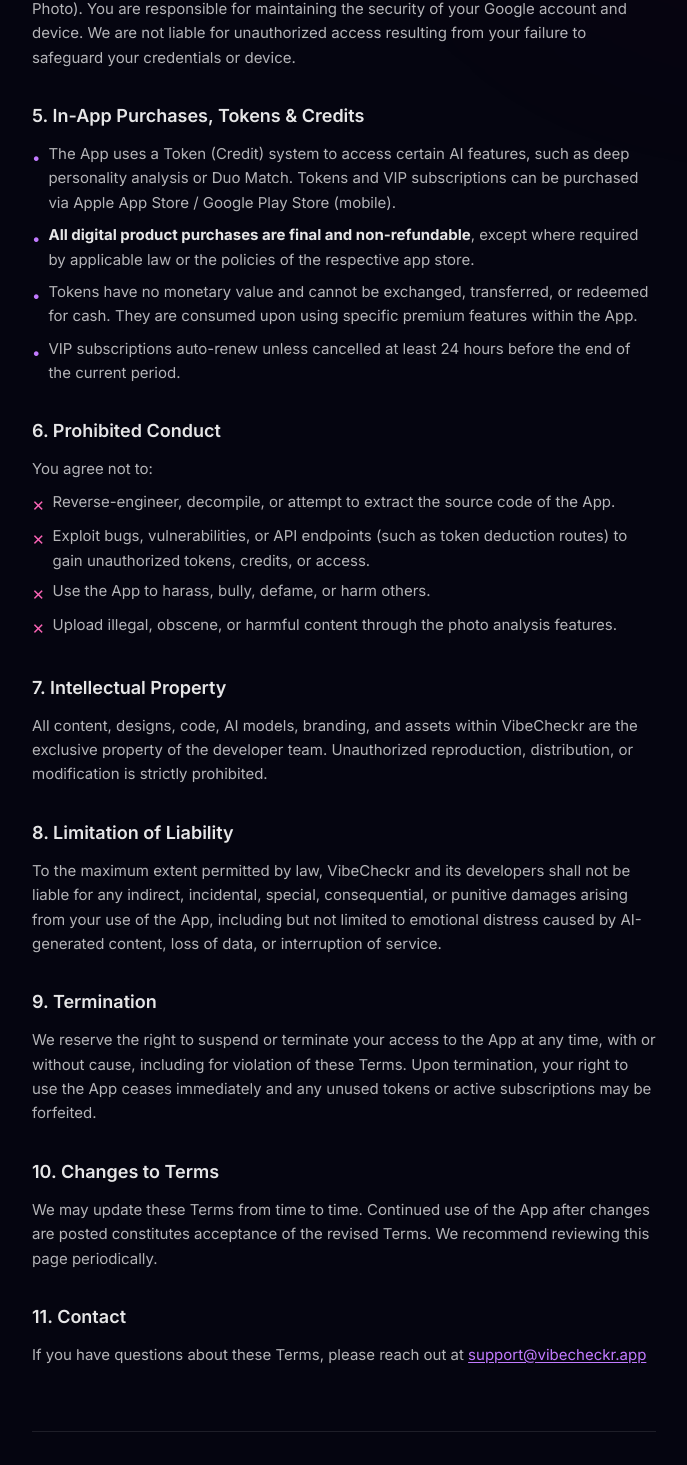
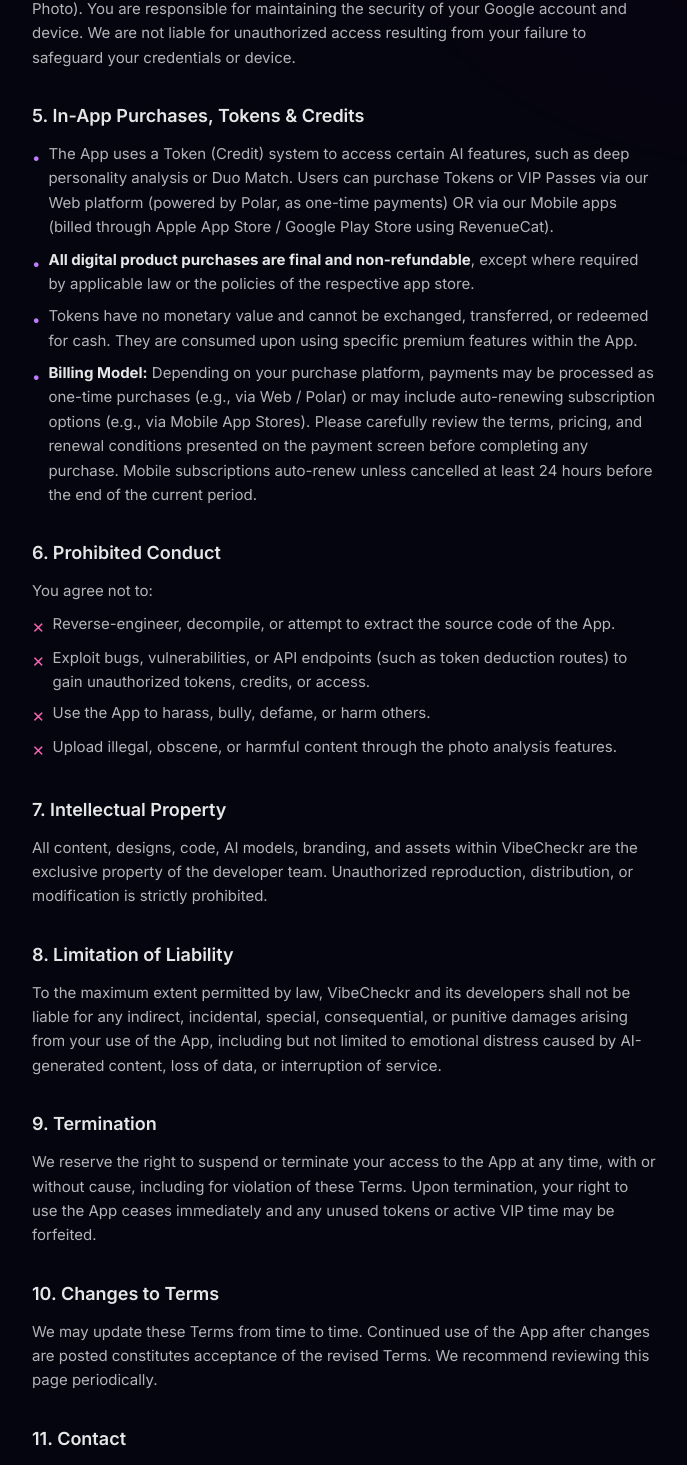
Before and after one commit to umitduran03/vibe_aura, a Next.js app: page /terms in a window 1280 px wide. Shown: the part 894-2359 px from the top of the page, without its empty margins (296-983 px from the left). Built offline with nearby package versions, Linux system fonts and the light colour scheme.

Commit message:
fix: token economy (Duo=3, Reply Guru=2), email update, hybrid legal terms

```diff
--- a/src/app/api/analyze/route.ts
+++ b/src/app/api/analyze/route.ts
@@ -94,7 +94,7 @@ export async function POST(req: NextRequest) {
     const mode = body.mode || "solo";
     const userId = body.userId;
 
-    const tokenCost = mode === "duo" ? 2 : mode === "extras" ? (body.extrasType === "delulu-check" ? 10 : body.extrasType === "situationship" ? 5 : 3) : 1;
+    const tokenCost = mode === "duo" ? 3 : mode === "extras" ? (body.extrasType === "delulu-check" ? 10 : body.extrasType === "situationship" ? 5 : body.extrasType === "rizz-architect" ? 2 : 3) : 1;
 
     let isUnlocked = true;
     let currentBalance = 0;
--- a/src/app/page.tsx
+++ b/src/app/page.tsx
@@ -125,7 +125,7 @@ export default function Home() {
 
   const handleWizardComplete = async () => {
     // ===== DYNAMIC PRICING =====
-    const tokenCost = analysisMode === "duo" ? 2 : 1;
+    const tokenCost = analysisMode === "duo" ? 3 : 1;
     const vipExpiry = useAppStore.getState().vipExpiry;
     const isVipActive = vipExpiry ? new Date(vipExpiry) > new Date() : false;
 
--- a/src/app/privacy/page.tsx
+++ b/src/app/privacy/page.tsx
@@ -107,7 +107,7 @@ export default function PrivacyPage() {
               </li>
               <li className="flex gap-2">
                 <span className="text-purple-400 mt-1">→</span>
-                <span>To manage your account, token (credit) balance, and subscription status.</span>
+                <span>To manage your account, token (credit) balance, and VIP Pass status.</span>
               </li>
               <li className="flex gap-2">
                 <span className="text-purple-400 mt-1">→</span>
@@ -119,7 +119,7 @@ export default function PrivacyPage() {
               </li>
               <li className="flex gap-2">
                 <span className="text-purple-400 mt-1">→</span>
-                <span>To process payments via app store billing systems.</span>
+                <span>To process payments securely via our payment providers (Polar for web, App Stores for mobile).</span>
               </li>
             </ul>
           </section>
@@ -131,8 +131,8 @@ export default function PrivacyPage() {
               {[
                 { name: "Firebase (Google)", desc: "Authentication (Google Auth), database (Firestore), App Check, Analytics, and push notifications" },
                 { name: "Google Gemini AI", desc: "AI-powered entertainment and personality analysis" },
-
-                { name: "RevenueCat", desc: "In-app purchase management for mobile platforms" },
+                { name: "Polar", desc: "Secure payment processing and checkout management for web platforms" },
+                { name: "RevenueCat", desc: "In-app purchase management for mobile platforms (App Store / Google Play)" },
               ].map((service) => (
                 <div
                   key={service.name}
@@ -221,8 +221,8 @@ export default function PrivacyPage() {
             <h2 className="text-lg font-semibold text-white/90 mb-3">11. Contact Us</h2>
             <p>
               For privacy-related inquiries, data deletion requests, or concerns, contact us at{" "}
-              <a href="mailto:support@vibecheckr.app" className="text-cyan-400 hover:text-cyan-300 underline underline-offset-2 transition-colors">
-                support@vibecheckr.app
+              <a href="mailto:vibecheckr.app@gmail.com" className="text-cyan-400 hover:text-cyan-300 underline underline-offset-2 transition-colors">
+                vibecheckr.app@gmail.com
               </a>
             </p>
           </section>
--- a/src/app/terms/page.tsx
+++ b/src/app/terms/page.tsx
@@ -81,7 +81,7 @@ export default function TermsPage() {
             <ul className="space-y-2 list-none">
               <li className="flex gap-2">
                 <span className="text-purple-400 mt-1">•</span>
-                <span>The App uses a Token (Credit) system to access certain AI features, such as deep personality analysis or Duo Match. Tokens and VIP subscriptions can be purchased via Apple App Store / Google Play Store (mobile).</span>
+                <span>The App uses a Token (Credit) system to access certain AI features, such as deep personality analysis or Duo Match. Users can purchase Tokens or VIP Passes via our Web platform (powered by Polar, as one-time payments) OR via our Mobile apps (billed through Apple App Store / Google Play Store using RevenueCat).</span>
               </li>
               <li className="flex gap-2">
                 <span className="text-purple-400 mt-1">•</span>
@@ -93,7 +93,7 @@ export default function TermsPage() {
               </li>
               <li className="flex gap-2">
                 <span className="text-purple-400 mt-1">•</span>
-                <span>VIP subscriptions auto-renew unless cancelled at least 24 hours before the end of the current period.</span>
+                <span><strong className="text-white/90">Billing Model:</strong> Depending on your purchase platform, payments may be processed as one-time purchases (e.g., via Web / Polar) or may include auto-renewing subscription options (e.g., via Mobile App Stores). Please carefully review the terms, pricing, and renewal conditions presented on the payment screen before completing any purchase. Mobile subscriptions auto-renew unless cancelled at least 24 hours before the end of the current period.</span>
               </li>
             </ul>
           </section>
@@ -138,7 +138,7 @@ export default function TermsPage() {
           <section>
             <h2 className="text-lg font-semibold text-white/90 mb-3">9. Termination</h2>
             <p>
-              We reserve the right to suspend or terminate your access to the App at any time, with or without cause, including for violation of these Terms. Upon termination, your right to use the App ceases immediately and any unused tokens or active subscriptions may be forfeited.
+              We reserve the right to suspend or terminate your access to the App at any time, with or without cause, including for violation of these Terms. Upon termination, your right to use the App ceases immediately and any unused tokens or active VIP time may be forfeited.
             </p>
           </section>
 
@@ -153,8 +153,8 @@ export default function TermsPage() {
             <h2 className="text-lg font-semibold text-white/90 mb-3">11. Contact</h2>
             <p>
               If you have questions about these Terms, please reach out at{" "}
-              <a href="mailto:support@vibecheckr.app" className="text-purple-400 hover:text-purple-300 underline underline-offset-2 transition-colors">
-                support@vibecheckr.app
+              <a href="mailto:vibecheckr.app@gmail.com" className="text-purple-400 hover:text-purple-300 underline underline-offset-2 transition-colors">
+                vibecheckr.app@gmail.com
               </a>
             </p>
           </section>
--- a/src/components/ExtrasModal.tsx
+++ b/src/components/ExtrasModal.tsx
@@ -57,7 +57,7 @@ const META: Record<ExtrasType, { title:string; emoji:string; subtitle:string; co
   situationship: { title:"Situationship Clarifier", emoji:"🤡", subtitle:"Decoding what you are...", cost:5, color:"#d946ef" },
   "mood-reset": { title:"Mood Reset", emoji:"🔋", subtitle:"Emergency vibe check...", cost:3, color:"#06b6d4" },
   "delulu-check": { title:"Delulu Check", emoji:"📱", subtitle:"Time for a reality check...", cost:10, color:"#f59e0b" },
-  "rizz-architect": { title:"The Reply Guru", emoji:"💬", subtitle:"Crafting the perfect reply...", cost:3, color:"#8b5cf6" },
+  "rizz-architect": { title:"The Reply Guru", emoji:"💬", subtitle:"Crafting the perfect reply...", cost:2, color:"#8b5cf6" },
 };
 
 
--- a/src/components/ExtrasShowcaseModal.tsx
+++ b/src/components/ExtrasShowcaseModal.tsx
@@ -65,7 +65,7 @@ const EXTRAS_CARDS: {
     title: "The Reply Guru",
     emoji: "💬",
     description: "Mind games? Won. Drop the screenshot and let me craft the perfect toxic, cool, or safe reply.",
-    cost: 3,
+    cost: 2,
     gradient: "from-violet-500/20 via-purple-500/10 to-transparent",
     borderColor: "border-violet-500/30",
     glowColor: "rgba(139, 92, 246, 0.15)",
--- a/src/components/ModeSelector.tsx
+++ b/src/components/ModeSelector.tsx
@@ -81,7 +81,7 @@ export default function ModeSelector() {
         >
           {/* Fiyat Etiketi */}
           <div className="absolute top-3 right-3 px-2 py-0.5 rounded-full bg-white/10 text-[10px] font-bold text-white/90 border border-white/10 backdrop-blur-md">
-            ✦ 2
+            ✦ 3
           </div>
           <motion.div
             className={`w-14 h-14 rounded-2xl flex items-center justify-center transition-colors duration-300 ${
```
